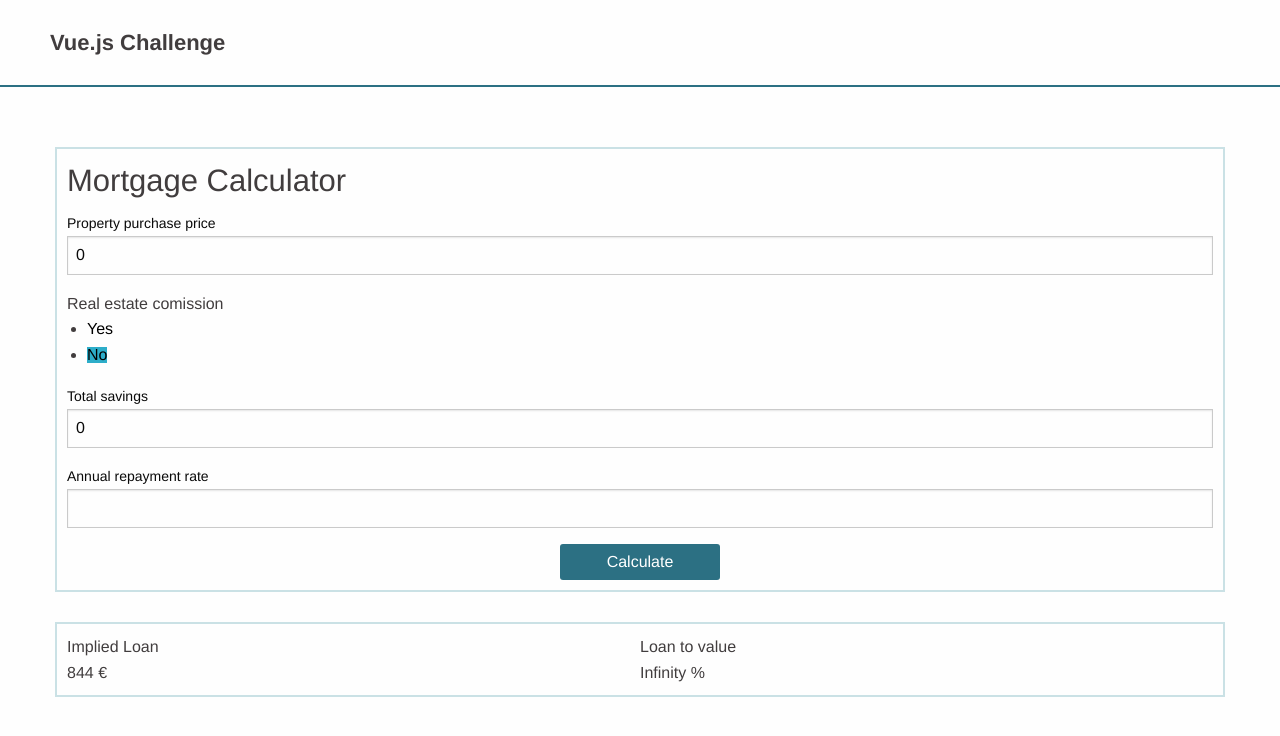
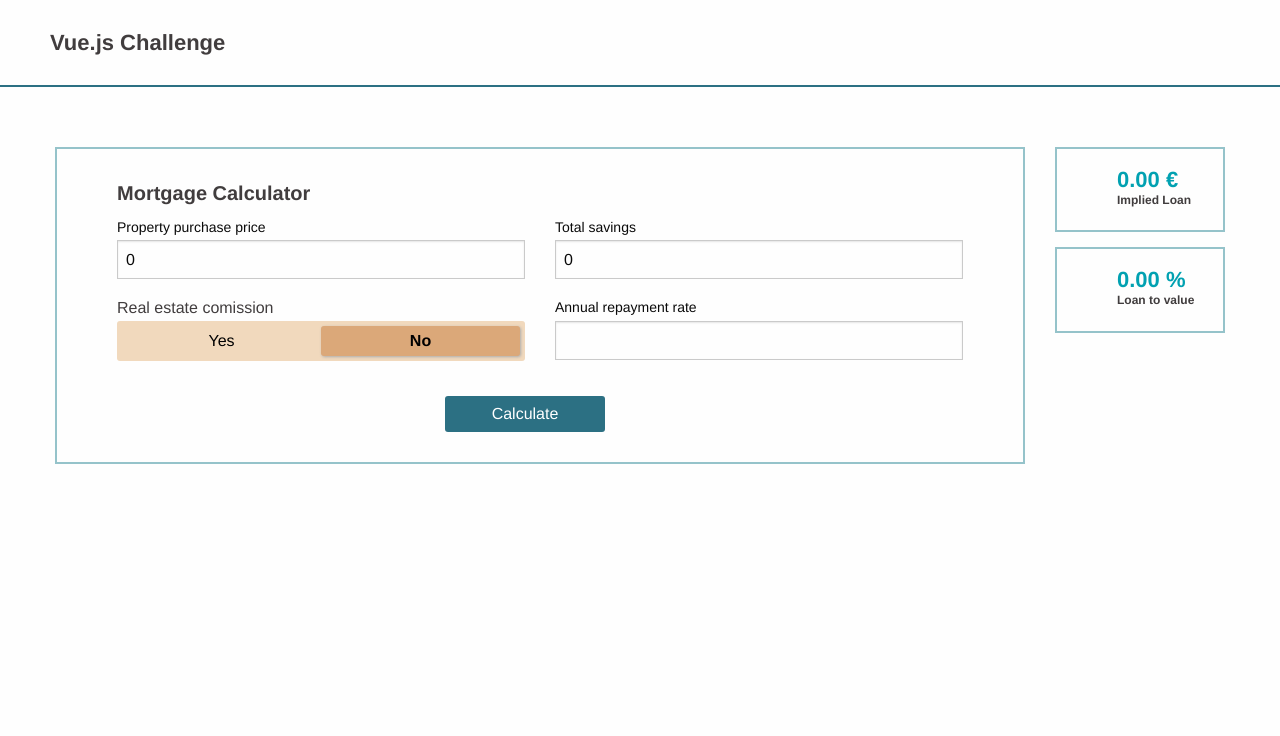
Before and after one commit to sofiapuch/mortgage-calculator, a Vue app: page / in a window 1280 px wide. Shown: the top 736 px of the page. Built offline with nearby package versions, Linux system fonts and the light colour scheme.

Commit message:
Various changes to template markup and styling

```diff
--- a/public/index.html
+++ b/public/index.html
@@ -7,7 +7,7 @@
     <link rel="icon" href="<%= BASE_URL %>favicon.ico">
     <!-- Foundation Grid (includes normalize): https://get.foundation/sites/docs/xy-grid.html -->
     <link rel="stylesheet" href="https://cdn.jsdelivr.net/npm/foundation-sites@6.6.3/dist/css/foundation.min.css" integrity="sha256-ogmFxjqiTMnZhxCqVmcqTvjfe1Y/ec4WaRj/aQPvn+I=" crossorigin="anonymous">
-    <title><%= htmlWebpackPlugin.options.title %></title>
+    <title>Vue.js Challenge</title>
   </head>
   <body>
     <noscript>
--- a/src/App.vue
+++ b/src/App.vue
@@ -21,6 +21,7 @@ export default {
 <style lang="scss">
 // global styles
 $body-font-color: #413d3e;
+$box-shadow-color: #acacac;
 
 #app {
     font-family: Avenir, Helvetica, Arial, sans-serif;
--- a/src/components/MortgageCalculator.vue
+++ b/src/components/MortgageCalculator.vue
@@ -1,10 +1,15 @@
 <template>
 
-    <base-card extraCss="grid-x">
-        <h3 class="cell">Mortgage Calculator</h3>
+    <div class="grid-x grid-margin-x">
 
-        <form class="cell" @submit.prevent="submitForm">
-            <div>
+        <base-card extraCss="cell medium-8 large-10">
+
+            <form class="mortgage-calculator cell" @submit.prevent="submitForm">
+
+                <h3 class="mortgage-calculator__title cell">Mortgage Calculator</h3>
+
+                <div class="grid-x grid-margin-x">
+                    <div class="cell medium-6">
                         <label for="purchase-price">Property purchase price</label>
                         <input
                             id="purchase-price"
@@ -12,10 +17,7 @@
                             type="number"
                             v-model.number="purchasePrice" />
                     </div>
-            <div>
-                <RealEstateToggle v-model="realEstateCommission" />
-            </div>
-            <div>
+                    <div class="cell medium-6">
                         <label for="total-savings">Total savings</label>
                         <input
                             id="total-savings"
@@ -23,27 +25,36 @@
                             type="number"
                             v-model.number="totalSavings" />
                     </div>
-            <div>
+                    <div class="cell medium-6">
+                        <RealEstateToggle v-model="realEstateCommission" />
+                    </div>
+                    <div class="cell medium-6">
                         <label for="">Annual repayment rate</label>
                         <input type="text" />
                     </div>
-            <div class="mortgage-calculator__button-wrapper">
+                    <div class="mortgage-calculator__button-wrapper cell">
                         <button class="mortgage-calculator__button">Calculate</button>
                     </div>
+                </div>
+
             </form>
 
         </base-card>
 
-    <base-card extraCss="grid-x">
-        <div class="cell medium-6">
-            <p>Implied Loan</p>
-            <p>{{ rawLoanAmount }} €</p>
+        <div class="cell medium-4 large-2">
+            <MortgageOption
+                title="Implied Loan"
+                option-symbol="€"
+                :option-value="rawLoanAmount"
+            />
+            <MortgageOption
+                title="Loan to value"
+                option-symbol="%"
+                :option-value="loanToValue"
+            />
         </div>
-        <div class="cell medium-6">
-            <p>Loan to value</p>
-            <p>{{ loanToValue }} %</p>
+
     </div>
-    </base-card>
 
     <RatesTable :tableData="tableData"/>
 
@@ -54,7 +65,8 @@
 const BROKER_TAX = 0.0714;
 const CITY_TAX = 0.06;
 
-import RealEstateToggle from './RealEstateToggle.vue';
+import RealEstateToggle from './customFormElements/RealEstateToggle.vue';
+import MortgageOption from './MortgageOption.vue';
 import RatesTable from './RatesTable.vue';
 
 const getNotaryCosts = (propertyPrice) => {
@@ -79,6 +91,7 @@ const getTotalCosts = (notaryCosts, brokerCosts, stampDutyCosts) => {
 export default {
     components: {
         RealEstateToggle,
+        MortgageOption,
         RatesTable
     },
     data() {
@@ -95,6 +108,11 @@ export default {
     computed: {
         rawLoanAmount() {
 
+            // return a 0 on page load
+            if (this.purchasePrice === 0 && this.totalSavings === 0) {
+                return 0;
+            }
+
             const notaryCosts = getNotaryCosts(this.purchasePrice);
 
             const brokerCosts = this.realEstateCommission ? getBrokerCosts(this.brokerTax, this.purchasePrice) : 0;
@@ -109,7 +127,7 @@ export default {
         loanToValue() {
             // loanToValue = rawLoanAmount / property_price
             const value = (this.rawLoanAmount / this.purchasePrice) * 100;
-            return value.toFixed(1);
+            return Number.isNaN(value) ? 0 : value;
         }
     },
     methods: {
@@ -164,8 +182,14 @@ $button-hover-color: #dba879;
 
 .mortgage-calculator {
 
+    &__title {
+        font-size: 20px;
+        font-weight: 700;
+    }
+
     &__button-wrapper {
         text-align: center;
+        margin: 20px 0 0;
     }
 
     &__button {
--- /dev/null
+++ b/src/components/MortgageOption.vue
@@ -0,0 +1,43 @@
+<template>
+    <base-card extraCss="base-card--small">
+        <div class="mortgage-option">
+            <p class="mortgage-option__value">{{ optionValue.toFixed(2) }} {{optionSymbol}}</p>
+            <p class="mortgage-option__title">{{ title }}</p>
+        </div>
+    </base-card>
+</template>
+
+<script>
+export default {
+    props: {
+        title: String,
+        optionSymbol: String,
+        optionValue: Number
+    }
+}
+</script>
+
+<style lang="scss" scoped>
+$value-color: #01a1b1;
+
+.mortgage-option {
+    text-align: right;
+
+    &__title,
+    &__value {
+        white-space: nowrap;
+    }
+
+    &__title {
+        font-size: 12px;
+        font-weight: 700;
+    }
+
+    &__value {
+        color: $value-color;
+        font-size: 22px;
+        font-weight: 900;
+        line-height: 22px;
+    }
+}
+</style>
--- a/src/components/RealEstateToggle.vue
+++ /dev/null
@@ -1,48 +0,0 @@
-<template>
-    <p>Real estate comission</p>
-    <ul>
-        <li>
-            <button
-                type="button"
-                :class="{active: selected === 'yes'}"
-                @click="selectOption('yes')">
-                Yes
-            </button>
-        </li>
-        <li>
-            <button
-                type="button"
-                :class="{active: selected === 'no'}"
-                @click="selectOption('no')">
-                No
-            </button>
-        </li>
-    </ul>
-</template>
-
-<script>
-export default {
-    props: ['modelValue'],
-    emits: ['update:modelValue'],
-    data() {
-        return {
-            // default to 'No real estate commission'
-            selected: 'no'
-        };
-    },
-    methods: {
-        selectOption(option) {
-            this.selected = option;
-
-            const optionBoolean = option === 'yes';
-            this.$emit('update:modelValue', optionBoolean);
-        }
-    }
-}
-</script>
-
-<style lang="scss" scoped>
-.active {
-    background: rgb(45, 173, 201);
-}
-</style>
--- a/src/components/UI/BaseCard.vue
+++ b/src/components/UI/BaseCard.vue
@@ -15,13 +15,17 @@ export default {
 }
 </script>
 
-
 <style lang="scss" scoped>
-$card-border: rgba(#7bb4bd, .4);
+$card-border: rgba(#7bb4bd, .8);
 
 .base-card {
     border: 2px solid $card-border;
     margin-bottom: 30px;
-    padding: 10px;
+    padding: 30px 60px;
+
+    &--small {
+        margin-bottom: 15px;
+        padding: 20px 60px;
+    }
 }
 </style>
--- /dev/null
+++ b/src/components/customFormElements/RealEstateToggle.vue
@@ -0,0 +1,72 @@
+<template>
+    <p>Real estate comission</p>
+    <ul class="real-estate-toggle">
+        <li
+            class="real-estate-toggle__item"
+            v-for="option in options"
+            :key="option" >
+            <button
+                type="button"
+                class="real-estate-toggle__button"
+                :class="{active: selected === option}"
+                @click="selectOption(option)">
+                {{ option }}
+            </button>
+        </li>
+    </ul>
+</template>
+
+<script>
+export default {
+    props: ['modelValue'],
+    emits: ['update:modelValue'],
+    data() {
+        return {
+            options: [ 'Yes', 'No' ],
+            // default to 'No real estate commission'
+            selected: 'No'
+        };
+    },
+    methods: {
+        selectOption(option) {
+            this.selected = option;
+
+            const optionBoolean = option === 'Yes';
+            this.$emit('update:modelValue', optionBoolean);
+        }
+    }
+}
+</script>
+
+<style lang="scss" scoped>
+
+$main-bg-color: #f1d9bd;
+$active-color: #dba879;
+
+.real-estate-toggle {
+    background: $main-bg-color;
+    border-radius: 3px;
+    display: flex;
+    justify-content: center;
+    margin: 0;
+    padding: 5px;
+
+    &__item {
+        flex: 1%;
+        list-style-type: none;
+    }
+
+    &__button {
+        cursor: pointer;
+        height: 30px;
+        width: 100%;
+
+        &.active {
+            background: $active-color;
+            border-radius: 3px;
+            box-shadow: 1px 1px 3px #acacac;
+            font-weight: bold;
+        }
+    }
+}
+</style>
```
Lines whose indentation alone changed are shown as unchanged.
